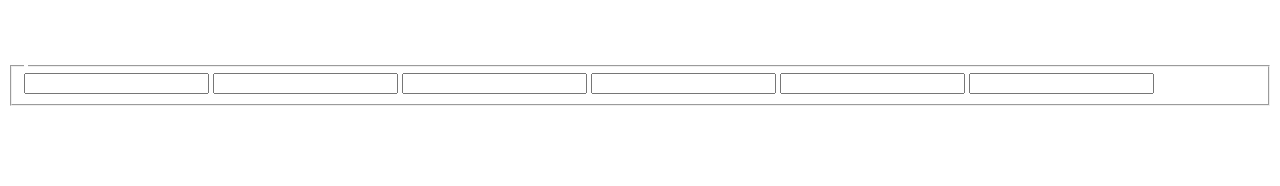
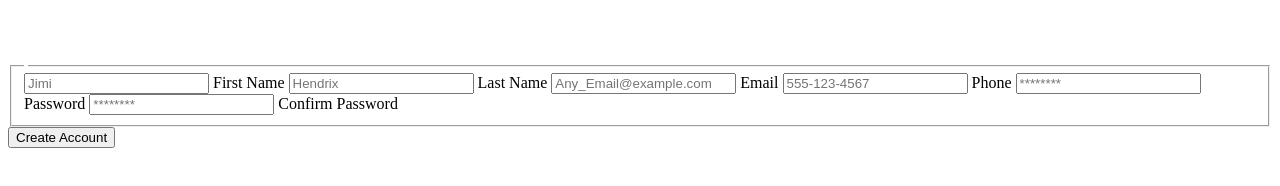
Before and after one commit to kaBeech/sign-up-form, a plain HTML site: page index.html in a window 1280 px wide. Drawn offline with Linux system fonts and the light colour scheme.

Commit message:
Add labels and input specifics

```diff
--- a/index.html
+++ b/index.html
@@ -15,21 +15,31 @@
         </div>
     </div>
     <div id="logoPanel" class="flex column">
-        <div id="description"></div>
+        <div id="description">
+            <p></p>
+            <p></p>
+        </div>
         <form action="">
             <fieldset>
                 <legend></legend>
                 <div id="fields" class="flex wrap">
-                    <input type="text">
-                    <input type="text">
-                    <input type="text">
-                    <input type="text">
-                    <input type="text">
-                    <input type="text">
+                    <input id="firstName" name="firstName" type="text" placeholder="Jimi">
+                    <label for="firstName">First Name</label>
+                    <input id="lastName" name="lastName" type="text" placeholder="Hendrix">
+                    <label for="lastName">Last Name</label>
+                    <input id="email" name="email" type="email" placeholder="Any_Email@example.com" required>
+                    <label for="email">Email</label>
+                    <input id="phoneNum" name="phoneNum" type="text" placeholder="555-123-4567">
+                    <label for="phoneNum">Phone</label>
+                    <input id="password" name="password" type="password" placeholder="********" minlength="8" maxlength="65" required>
+                    <label for="password">Password</label>
+                    <input id="passwordConfirm" name="passwordConfirm" type="password" placeholder="********" minlength="8" maxlength="65"  required>
+                    <label for="passwordConfirm">Confirm Password</label>
                 </div>
             </fieldset>
-            <div id="logIn"></div>
+            <button id="createAccount" type="submit">Create Account</button>
         </form>
+        <p id="logIn"></p>
     </div>
 </body>
 </html>
```
